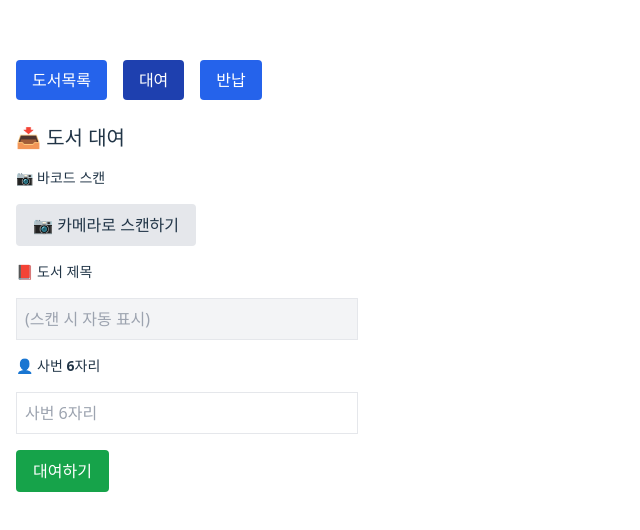
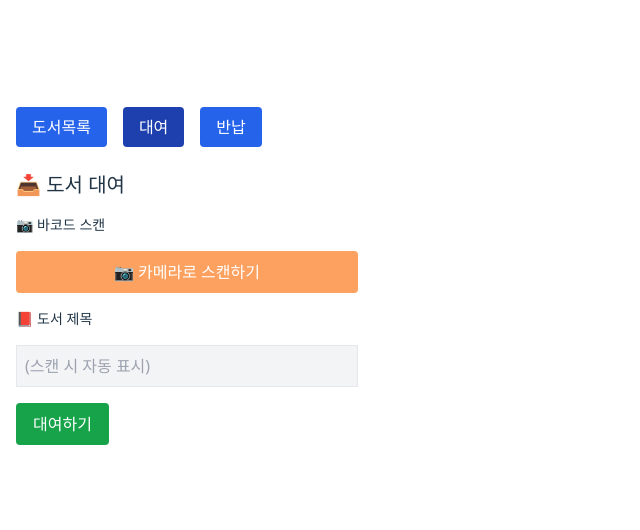
Before and after one commit to daewonpharm/book-rental-app, a React (Vite) app: page /rent in a window 1280 px wide. Shown: the part 124-654 px from the top of the page, without its empty margins (0-640 px from the left). Built offline with nearby package versions, Linux system fonts and the light colour scheme.

Commit message:
Return 주황색

```diff
--- a/src/pages/Rent.jsx
+++ b/src/pages/Rent.jsx
@@ -12,14 +12,19 @@ import {
 import BarcodeScanner from "../components/BarcodeScanner";
 
 export default function Rent() {
-  const [bookCode, setBookCode] = useState("");      // 내부 처리용
-  const [bookTitle, setBookTitle] = useState("");    // 사용자 표시용
-  const [employeeId, setEmployeeId] = useState("");
+  const [bookCode, setBookCode] = useState("");
+  const [bookTitle, setBookTitle] = useState("");
   const [scanning, setScanning] = useState(false);
 
   const handleRent = async () => {
-    if (!bookCode || !employeeId) {
-      alert("도서와 사번을 모두 입력하세요.");
+    if (!bookCode) {
+      alert("도서를 먼저 스캔해주세요.");
+      return;
+    }
+
+    const employeeId = prompt("대여자 사번 6자리를 입력하세요:");
+    if (!employeeId || !/^\d{6}$/.test(employeeId)) {
+      alert("유효한 6자리 사번을 입력해주세요.");
       return;
     }
 
@@ -58,7 +63,6 @@ export default function Rent() {
     alert("도서가 대여되었습니다.");
     setBookCode("");
     setBookTitle("");
-    setEmployeeId("");
     setScanning(false);
   };
 
@@ -69,8 +73,8 @@ export default function Rent() {
 
     if (bookSnap.exists()) {
       const bookData = bookSnap.data();
-      setBookCode(normalizedCode);     // 내부용으로 저장
-      setBookTitle(bookData.title);    // 사용자 표시용
+      setBookCode(normalizedCode);
+      setBookTitle(bookData.title);
     } else {
       alert("해당 도서를 찾을 수 없습니다.");
     }
@@ -84,7 +88,7 @@ export default function Rent() {
 
       <label className="block text-sm font-semibold">📷 바코드 스캔</label>
       <button
-        className="bg-gray-200 px-4 py-2 rounded"
+        className="w-full bg-[#fca15f] text-white py-2 rounded hover:bg-[#f98b36] mb-2"
         onClick={() => setScanning(!scanning)}
       >
         {scanning ? "📷 스캔 중지" : "📷 카메라로 스캔하기"}
@@ -102,33 +106,13 @@ export default function Rent() {
         </>
       )}
 
-      {/* 도서 제목 필드 */}
-      <label className="block text-sm font-semibold mt-4">
-        📕 도서 제목
-      </label>
+      <label className="block text-sm font-semibold mt-4">📕 도서 제목</label>
       <input
         type="text"
         placeholder="(스캔 시 자동 표시)"
         value={bookTitle}
         readOnly
         className="border p-2 w-full bg-gray-100 text-gray-800"
-      />
-
-      <label className="block text-sm font-semibold mt-4">👤 사번 6자리</label>
-      <input
-        type="text"
-        inputMode="numeric"
-        pattern="\d{6}"
-        maxLength={6}
-        placeholder="사번 6자리"
-        value={employeeId}
-        onChange={(e) => {
-          const value = e.target.value;
-          if (/^\d{0,6}$/.test(value)) {
-            setEmployeeId(value);
-          }
-        }}
-        className="border p-2 w-full"
       />
 
       <button
```
